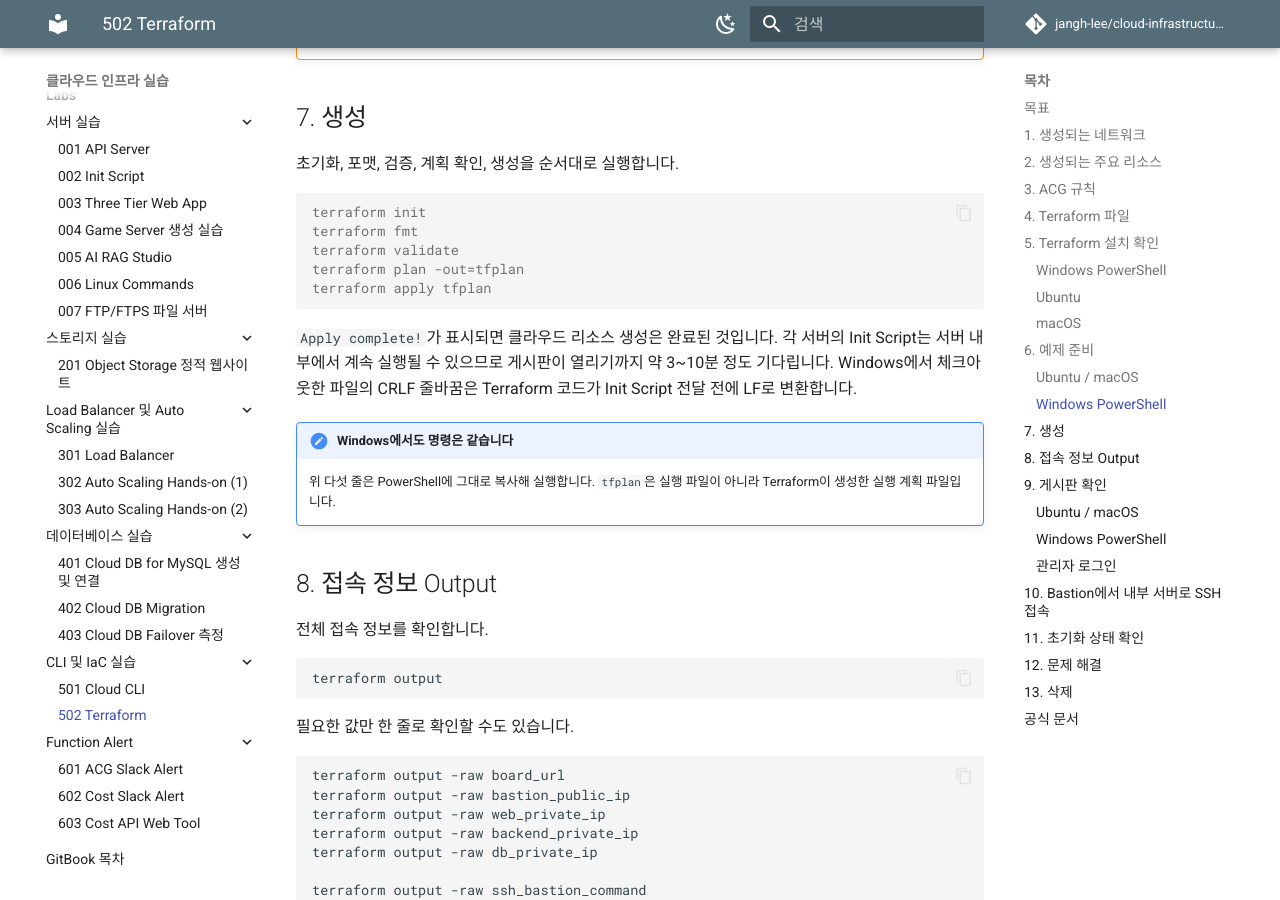
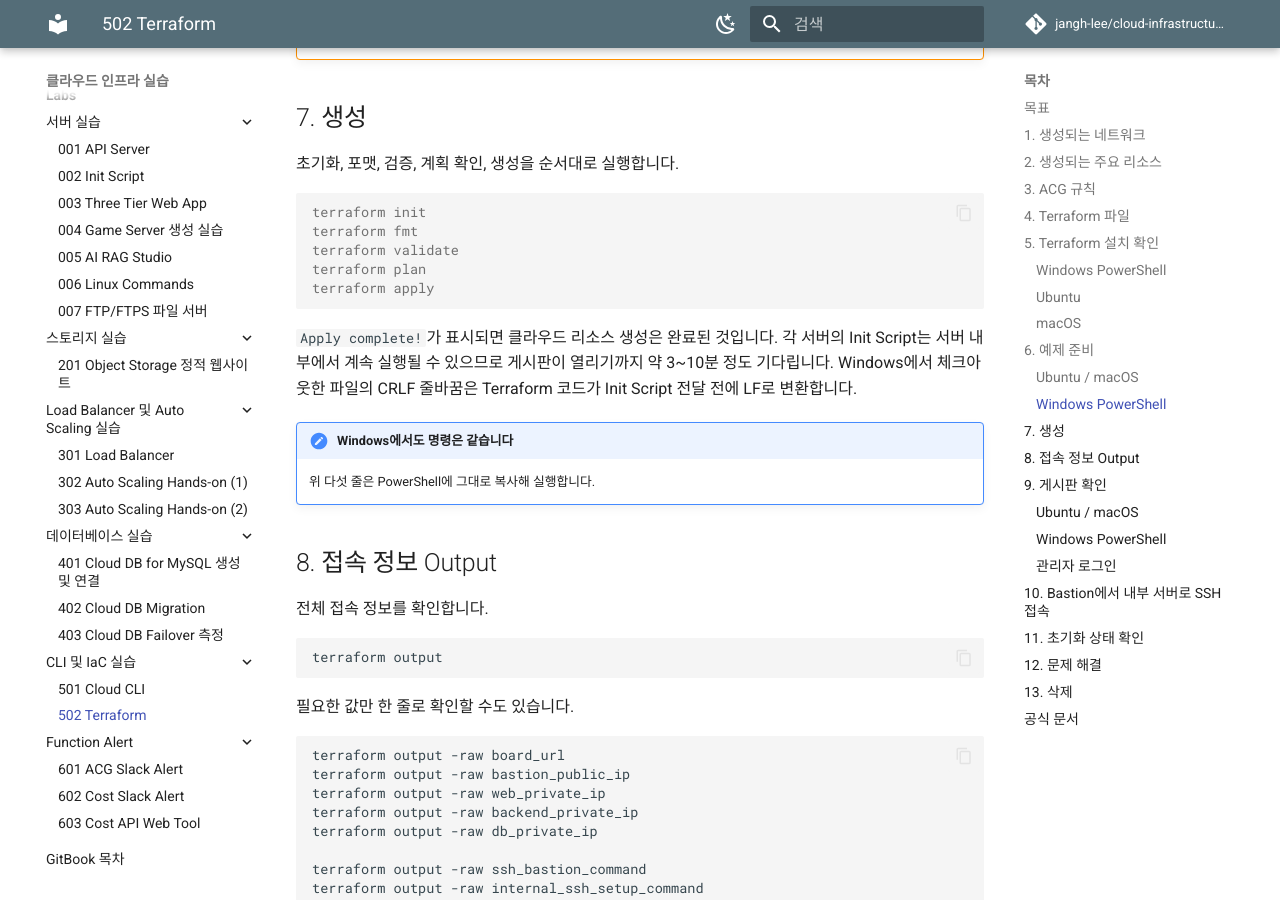
Before and after one commit to jangh-lee/cloud-infrastructure-lecture-example, an MkDocs documentation site: the page built from gitbook/labs/502-terraform.md, in a window 1280 px wide and 900 px high, scrolled down 5804 px. Built offline with MkDocs 1.6.1 and Material for MkDocs 9.7.7, drawn with Linux system fonts in a browser that asks for light colours; comment, search, counter and statistics services are not loaded.

Commit message:
docs: use plain Terraform plan and apply commands

````diff
--- a/gitbook/labs/502-terraform.md
+++ b/gitbook/labs/502-terraform.md
@@ -228,14 +228,14 @@ board_db_password = "BoardApp123!!"
 terraform init
 terraform fmt
 terraform validate
-terraform plan -out=tfplan
-terraform apply tfplan
+terraform plan
+terraform apply
 ```
 
 `Apply complete!`가 표시되면 클라우드 리소스 생성은 완료된 것입니다. 각 서버의 Init Script는 서버 내부에서 계속 실행될 수 있으므로 게시판이 열리기까지 약 3~10분 정도 기다립니다. Windows에서 체크아웃한 파일의 CRLF 줄바꿈은 Terraform 코드가 Init Script 전달 전에 LF로 변환합니다.
 
 !!! note "Windows에서도 명령은 같습니다"
-    위 다섯 줄은 PowerShell에 그대로 복사해 실행합니다. `tfplan`은 실행 파일이 아니라 Terraform이 생성한 실행 계획 파일입니다.
+    위 다섯 줄은 PowerShell에 그대로 복사해 실행합니다.
 
 ## 8. 접속 정보 Output
 
````
Also changed, not shown: 502-terraform/README.md (+2 -2 lines).
